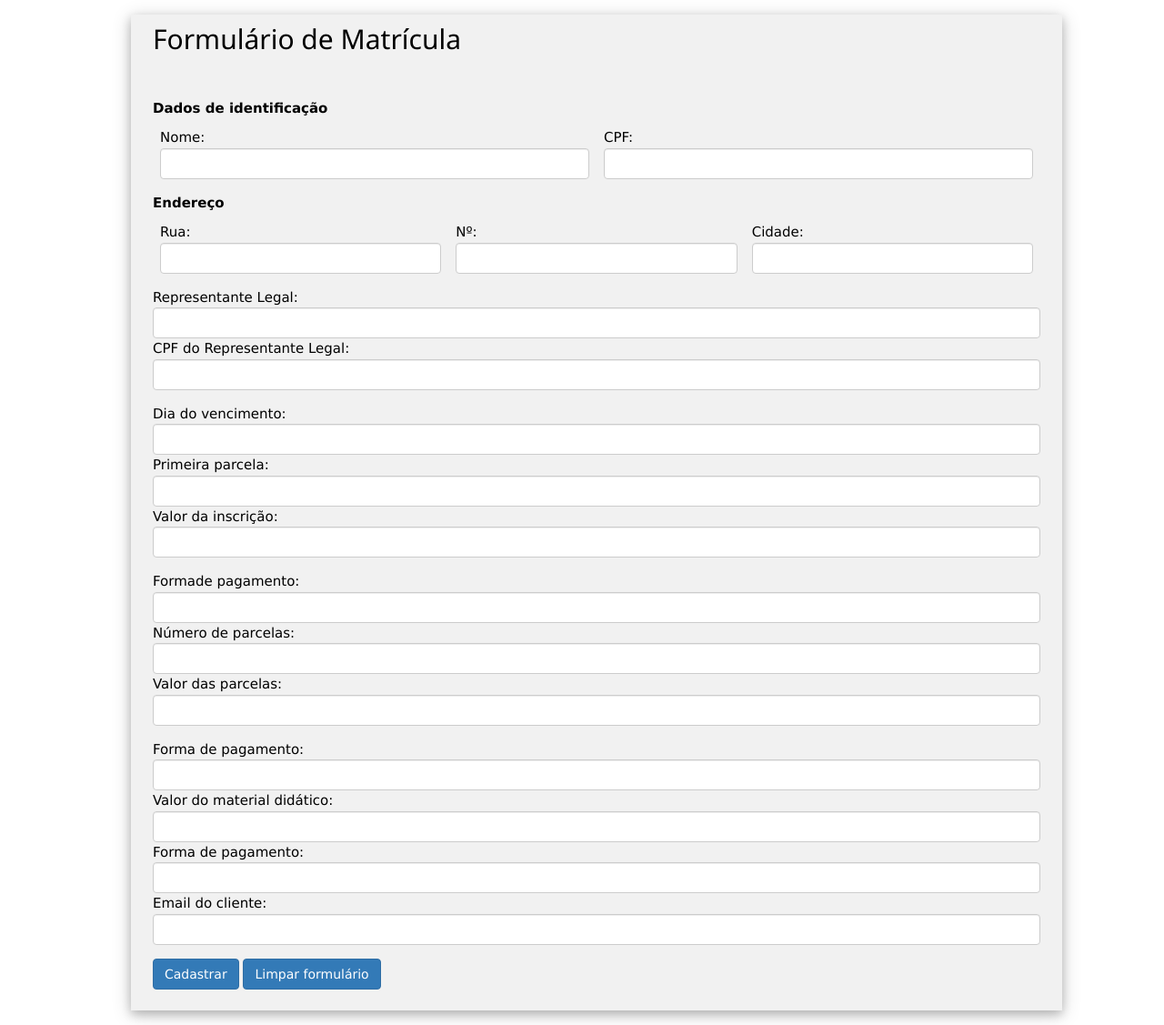
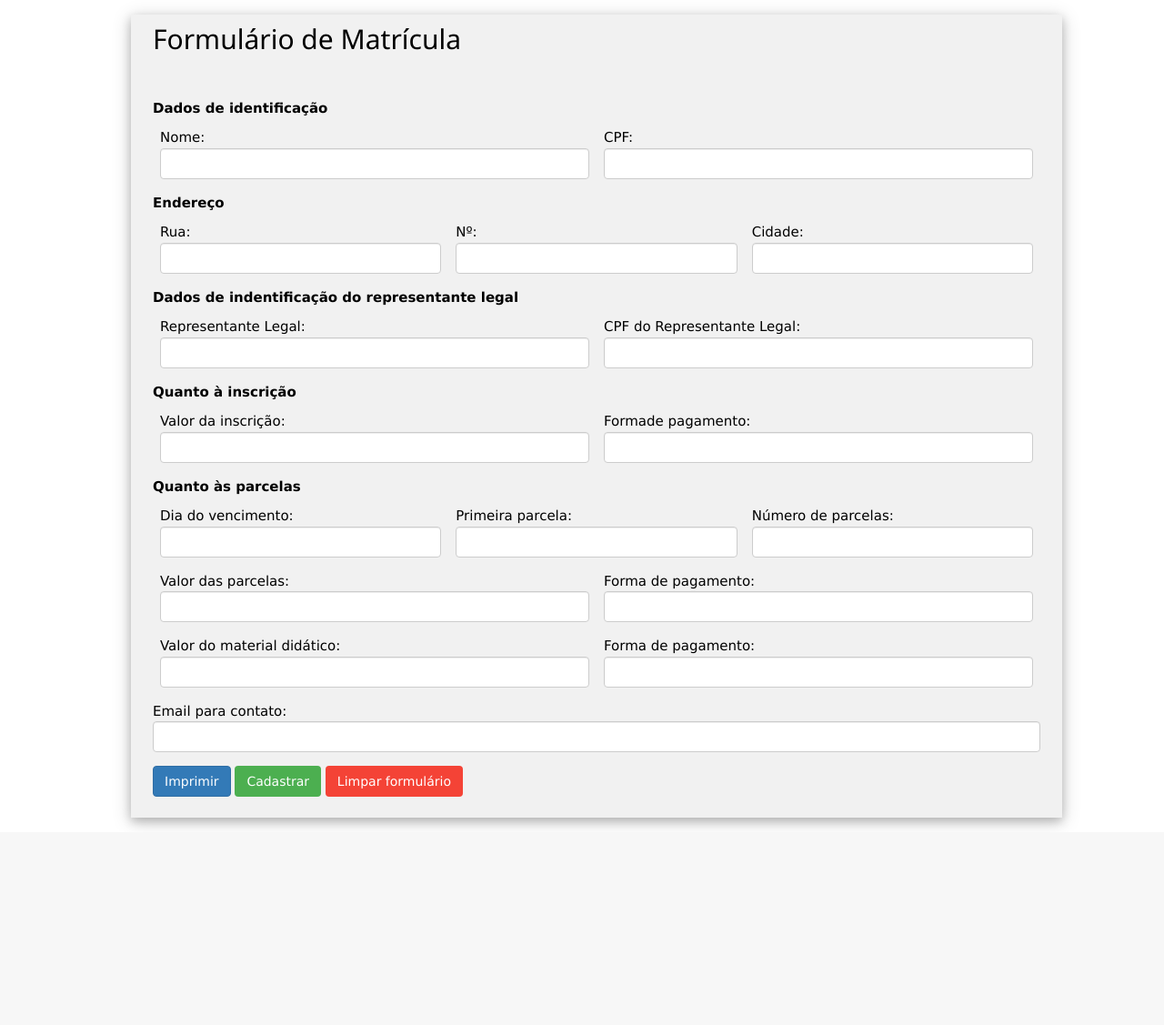
Before and after one commit to LPRSistemas/projetos, a PHP site: page /form.php in a window 1280 px wide. Shown: the whole page at 91% size. After the commit the page ends 909 px from the top, so only its background shows below. Run offline with PHP 8.4, Linux system fonts and the light colour scheme; some libraries are stand-ins or nearby versions.

Commit message:
formulário de inscrição

```diff
--- a/form.php
+++ b/form.php
@@ -51,32 +51,52 @@ Nº: <input type="number" name="numero_casa" class="form-control">
 Cidade: <input type="text" name="cidade" class="form-control">
 </div>
 
-<div class="form-group">
+<p><b>Dados de indentificação do representante legal</b></p>
+<div class="form-group w3-half">
 Representante Legal: <input type="text" name="rep_legal" class="form-control">
+</div>
+<div class="form-group w3-half">
 CPF do Representante Legal: <input type="text" maxlength="14" name="cpf_rl" class="form-control" OnKeyPress="formatar('###.###.###-##', this)">
 </div>
 
-<div class="form-group">
+<p><b>Quanto à inscrição</b></p>
+<div class="form-group w3-half">
+Valor da inscrição: <input type="text" name="valor_insc" class="form-control">
+</div>
+<div class="form-group w3-half">
+Formade pagamento: <input type="text" name="forma_pgto_insc" class="form-control">
+</div>
+
+<p><b>Quanto às parcelas</b></p>
+<div class="form-group w3-third">
 Dia do vencimento: <input type="text" name="dia_vencimento" class="form-control" maxlength="10">
-Primeira parcela: <input type="text" name="primeira_parcela" class="form-control" maxlength="10">
-Valor da inscrição: <input type="text" name="valor_insc" class="form-control">
+</div>
+<div class="form-group w3-third">
+Primeira parcela: <input type="text" name="primeira_parcela" class="form-control" maxlength="10" OnKeyPress="formatar('##/##/###', this)">
+</div>
+<div class="form-group w3-third">
+Número de parcelas: <input type="number" name="num_parcelas" class="form-control">
+</div>
+<div class="form-group w3-half">
+Valor das parcelas: <input type="text" name="valor_parcelas" class="form-control">
+</div>
+<div class="form-group w3-half">
+Forma de pagamento: <input type="text" name="forma_pgto_parc" class="form-control">
+</div>
+<div class="form-group w3-half">
+Valor do material didático: <input type="text" name="valor_md" class="form-control">
+</div>
+<div class="form-group w3-half">
+Forma de pagamento: <input type="text" name="forma_pgto_md" class="form-control">
 </div>
 
 <div class="form-group">
-Formade pagamento: <input type="text" name="forma_pgto_insc" class="form-control">
-Número de parcelas: <input type="number" name="num_parcelas" class="form-control">
-Valor das parcelas: <input type="text" name="valor_parcelas" class="form-control">
+Email para contato: <input type="text" name="email_cliente" class="form-control">
 </div>
 
-<div class="form-group">
-Forma de pagamento: <input type="text" name="forma_pgto_parc" class="form-control">
-Valor do material didático: <input type="text" name="valor_md" class="form-control">
-Forma de pagamento: <input type="text" name="forma_pgto_md" class="form-control">
-Email do cliente: <input type="text" name="email_cliente" class="form-control">
-</div>
-
-<input type="submit" name="cadastrar" value="Cadastrar" class="btn btn-primary">
-<input type="reset" name="limpar" value="Limpar formulário" class="btn btn-primary">
+<input type="submit" name="imprimir" value="Imprimir" class="btn btn-primary"></a>
+<input type="submit" name="cadastrar" value="Cadastrar" class="btn w3-green">
+<input type="reset" name="limpar" value="Limpar formulário" class="btn w3-red">
 <br><br>
 
 </div>
@@ -86,3 +106,31 @@ Email do cliente: <input type="text" name="email_cliente" class="form-control">
 
 </body>
 </html>
+
+<?php
+
+	if(isset($_POST['cadastrar'])){
+
+		$nome = $_POST['nome'];
+$cpf = $_POST['cpf'];
+$rua = $_POST['rua'];
+$numero_casa = $_POST['numero_casa'];
+$cidade = $_POST['cidade'];
+$rep_legal = $_POST['rep_legal'];
+$cpf_rl = $_POST['cpf_rl'];
+$dia_vencimento = $_POST['dia_vencimento'];
+$primeira_parcela = $_POST['primeira_parcela'];
+$valor_insc = $_POST['valor_insc'];
+$forma_pgto_insc = $_POST['forma_pgto_insc'];
+$num_parcelas = $_POST['num_parcelas'];
+$valor_parcelas = $_POST['valor_parcelas'];
+$forma_pgto_parc = $_POST['forma_pgto_parc'];
+$valor_md = $_POST['valor_md'];
+$forma_pgto_md = $_POST['forma_pgto_md'];
+$email_cliente = $_POST['email_cliente'];
+
+echo "<script>window.location.replace(target-new:tab, 'pega_dados.php');</script>";;
+
+	}
+
+?>
```
